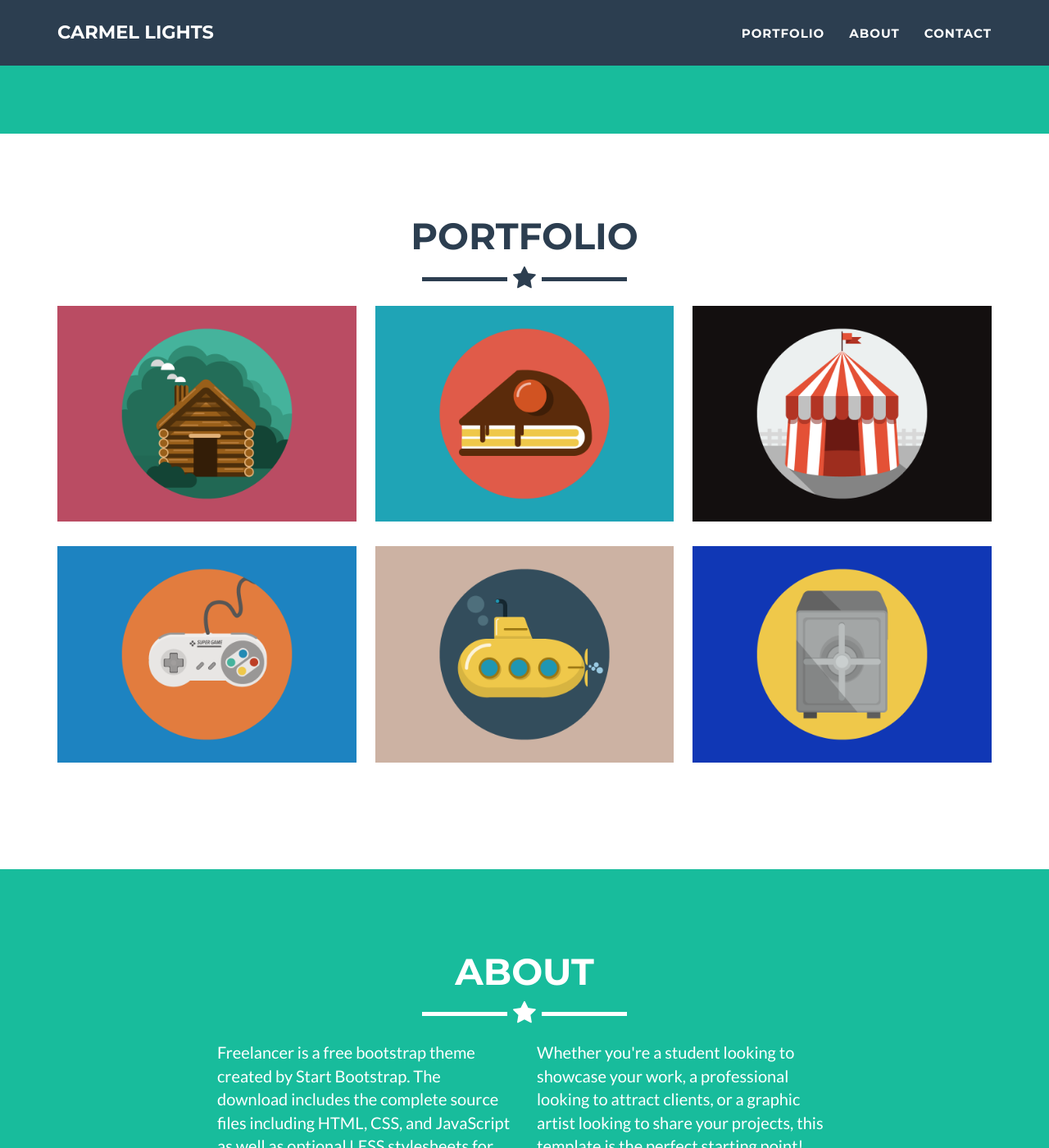
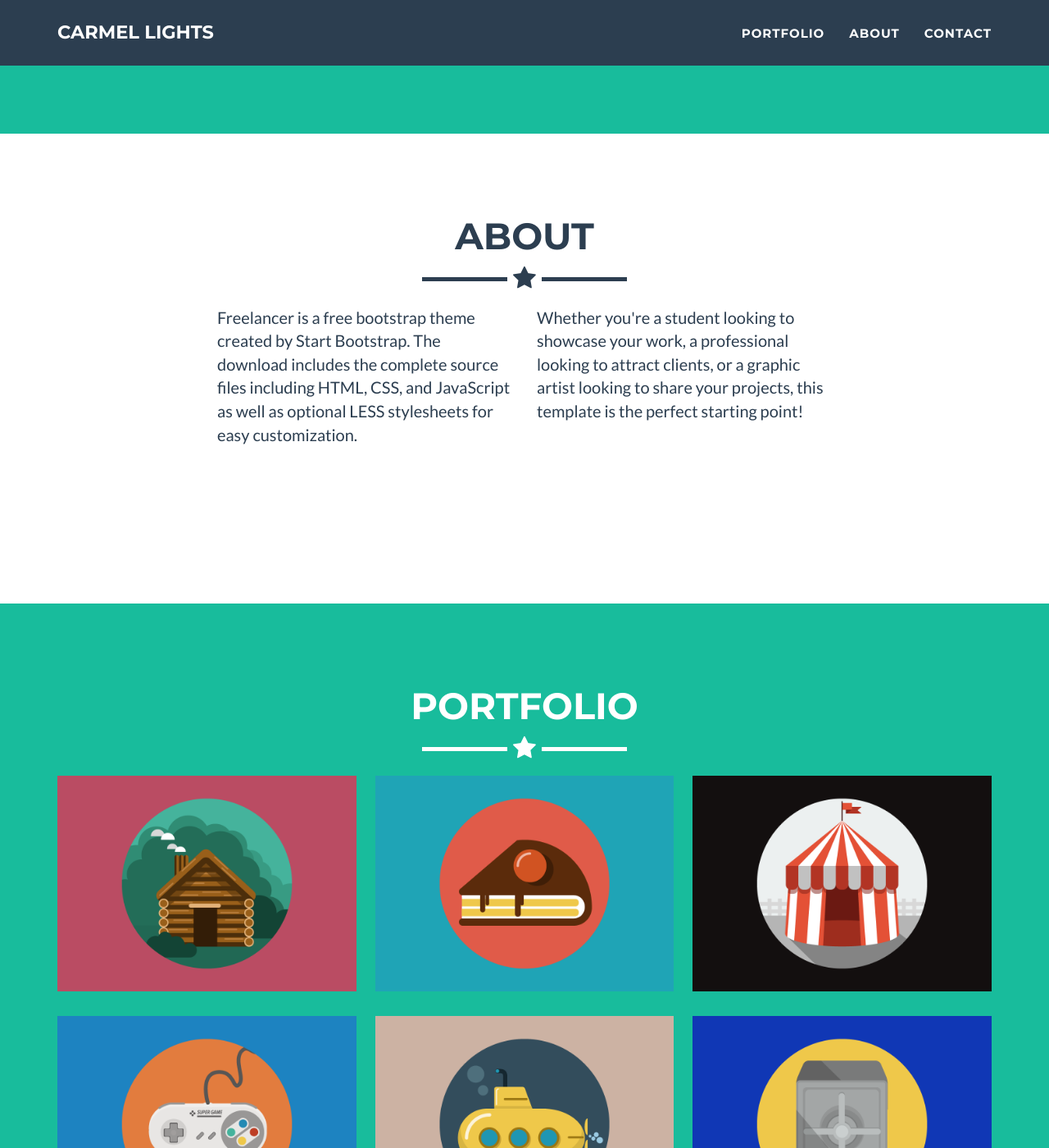
Before and after one commit to jeromelachaud/freelancer-theme, a Jekyll site: the page built from _posts/2014-07-18-project-1.markdown, in a window 1280 px wide and 1400 px high, scrolled down 612 px. Shown: the whole window at 82% size. Built offline with Jekyll 4.4.1, drawn with Linux system fonts in a browser that asks for light colours.

Commit message:
Swap portfolio and about sections

```diff
--- a/_includes/about.html
+++ b/_includes/about.html
@@ -1,10 +1,10 @@
  <!-- About Section -->
-    <section class="success" id="about">
+    <section id="about">
         <div class="container">
             <div class="row">
                 <div class="col-lg-12 text-center">
                     <h2>About</h2>
-                    <hr class="star-light">
+                    <hr class="star-primary">
                 </div>
             </div>
             <div class="row">
--- a/_includes/portfolio_grid.html
+++ b/_includes/portfolio_grid.html
@@ -1,11 +1,11 @@
 
     <!-- Portfolio Grid Section -->
-    <section id="portfolio">
+    <section class="success" id="portfolio">
         <div class="container portfolio-flex-grid">
             <div class="row">
                 <div class="col-lg-12 text-center">
                     <h2>Portfolio</h2>
-                    <hr class="star-primary">
+                    <hr class="star-light">
                 </div>
             </div>
             <div class="portfolio-flex-row">
--- a/_layouts/default.html
+++ b/_layouts/default.html
@@ -4,8 +4,8 @@
     <body id="page-top" class="index">
     {% include nav.html %}
     {% include header.html %}
+    {% include about.html %}
     {% include portfolio_grid.html %}
-    {% include about.html %}
 
     {% if site.contact == "static" %}
     {% include contact_static.html %}
```
